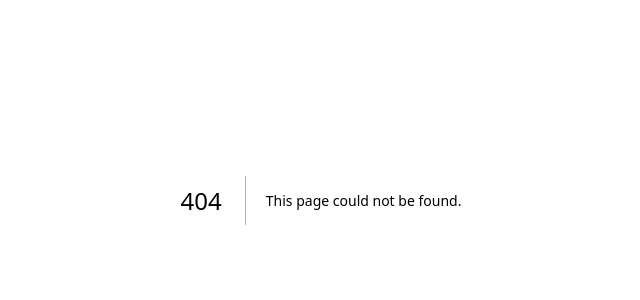
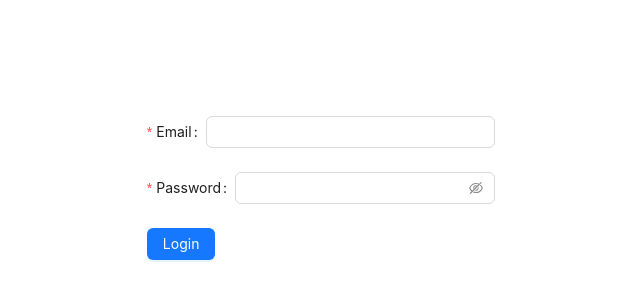
Before and after one commit to WTCHAI/backendTestDev, a Next.js app: page /signin in a window 1280 px wide. Before the commit this address had no page. Shown: the part 200-500 px from the top of the page, without its empty margins (319-959 px from the left). Built offline with nearby package versions, Linux system fonts and the light colour scheme.

Commit message:
Init authentication routes

```diff
--- /dev/null
+++ b/src/app/(authen)/signin/page.tsx
@@ -0,0 +1,17 @@
+
+import React from 'react'
+
+
+import { Button, Form, Input } from 'antd'
+import SignIn from '@/components/authen/signin/singIn'
+
+type Props = {}
+
+export default function page({}: Props) {
+
+    return (
+        <section className='flex items-center justify-center h-screen'>
+            <SignIn/>
+        </section>
+    )
+}
--- /dev/null
+++ b/src/app/(authen)/signup/page.tsx
@@ -0,0 +1,9 @@
+import React from 'react'
+
+type Props = {}
+
+export default function page({}: Props) {
+  return (
+    <div>page</div>
+  )
+}
--- /dev/null
+++ b/src/components/authen/signin/singIn.tsx
@@ -0,0 +1,40 @@
+'use client'
+import React from 'react'
+
+
+import { Button, Form, Input } from 'antd'
+
+export default function SignIn() {
+    const [form] = Form.useForm()
+
+    const onFinish = async ()=>{
+
+    }
+
+    return (
+        <section>
+            <Form form={form} onFinish={onFinish} className="login-form">
+                <Form.Item
+                    name="email"
+                    label="Email"
+                    rules={[{ required: true, type: 'email', message: 'Please input a valid email!' }]}
+                >
+                    <Input />
+                </Form.Item>
+                <Form.Item
+                    name="password"
+                    label="Password"
+                    rules={[{ required: true, message: 'Please input your password!' }]}
+                >
+                    <Input.Password />
+                </Form.Item>
+                <Form.Item>
+                    <Button type="primary" htmlType="submit">
+                        Login
+                    </Button>
+                </Form.Item>
+            </Form>
+
+        </section>
+    )
+}
--- a/src/components/user/addingUser.tsx
+++ b/src/components/user/addingUser.tsx
@@ -4,7 +4,7 @@ import React from 'react'
 import { Form, Input, Button, message } from 'antd';
 
 
-import { userFormType , UserResponse } from '@/interface/user';
+import { userFormType , UserResponse } from '@/interface/user'
 
 export default function AddingUser(){
   const [form] = Form.useForm();
```
Also changed, not shown: src/lib/db.ts (added), 1 other file (tests, documents, lock files or other folders).
